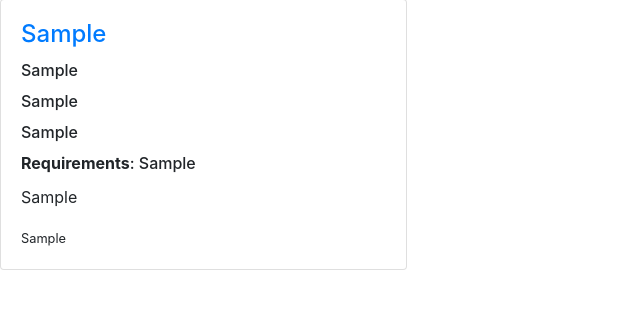
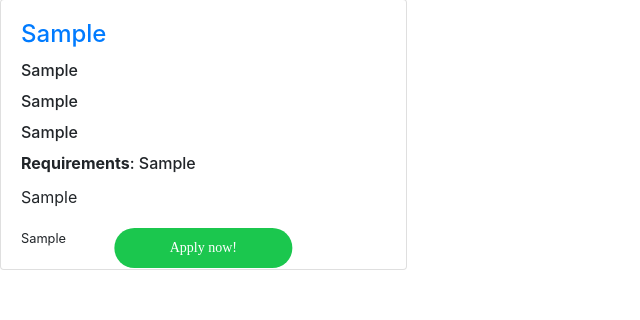
Before and after one commit to papansarkar101/JOBSERA, a Django app: template templates/search.html in a window 1280 px wide. Shown: the part 205-525 px from the top of the page, without its empty margins (0-640 px from the left). Run offline with Django 3.2, Linux system fonts and the light colour scheme; tables that the repository leaves empty hold one stand-in row (values such as "Sample post"); the template is opened without the code that fills it: values that come from a table or form of the project are taken from there, most other values are stand-ins (such as "Sample title", 1, 10 or a date in 2020); some libraries are stand-ins or nearby versions.

Commit message:
button-added

```diff
--- /dev/null
+++ b/static/style.css
@@ -0,0 +1,84 @@
+@import url("https://fonts.googleapis.com/css2?family=Rajdhani:wght@700&family=Roboto+Condensed&family=Roboto+Mono&display=swap");
+
+/*
+font-family: 'Rajdhani', sans-serif;
+font-family: 'Roboto Condensed', sans-serif;
+font-family: 'Roboto Mono', monospace;
+*/
+
+body {
+  font-family: "Rajdhani", sans-serif;
+  text-align: center;
+  margin: 0;
+  padding: 0;
+}
+
+button:focus {
+  outline: none;
+}
+
+.more {
+  position: absolute;
+  top: 92%;
+  left: 50%;
+  -webkit-transform: translate(-50%, -50%);
+  -moz-transform: translate(-50%, -50%);
+  -o-transform: translate(-50%, -50%);
+  -ms-transform: translate(-50%, -50%);
+  transform: translate(-50%, -50%);
+  display: inline-block;
+  height: 40px;
+  padding: 0px 55px;
+  background: #1bc74e;
+  border: none;
+  font: 14px "Varela Round";
+  color: #fff;
+  border-radius: 100px;
+  cursor: pointer;
+  -webkit-transition: 0.3s ease;
+  -moz-transition: 0.3s ease;
+  -o-transition: 0.3s ease;
+  transition: 0.3s ease;
+}
+
+.more:after {
+  content: "";
+  display: none;
+  position: absolute;
+  top: 50%;
+  left: 50%;
+  width: 20px;
+  height: 20px;
+  border: solid 2px;
+  border-color: #fff transparent transparent transparent;
+  border-radius: 100%;
+  -webkit-transition: 0.3s ease;
+  -moz-transition: 0.3s ease;
+  -o-transition: 0.3s ease;
+  transition: 0.3s ease;
+  animation: spin 1s infinite;
+  transform-origin: 0 0;
+}
+
+.more.load {
+  padding: 0px 0px;
+  width: 40px;
+  height: 40px;
+}
+
+.more.load span {
+  opacity: 0;
+}
+
+.more.load:after {
+  display: block;
+}
+
+@keyframes spin {
+  from {
+    transform: rotate(0) translate(-50%, -50%);
+  }
+  to {
+    transform: rotate(360deg) translate(-50%, -50%);
+  }
+}
--- a/static/stylesheet.css
+++ /dev/null
@@ -1,13 +0,0 @@
-@import url("https://fonts.googleapis.com/css2?family=Rajdhani:wght@700&family=Roboto+Condensed&family=Roboto+Mono&display=swap");
-
-/*
-font-family: 'Rajdhani', sans-serif;
-font-family: 'Roboto Condensed', sans-serif;
-font-family: 'Roboto Mono', monospace;
-*/
-
-body {
-  font-family: "Rajdhani", sans-serif;
-  text-align: center;
-  margin: 0;
-}
--- a/templates/base.html
+++ b/templates/base.html
@@ -6,7 +6,7 @@
     <meta name="viewport" content="width=device-width, initial-scale=1.0" />
     <title>JOBSERA</title>
     <!-- CSS -->
-    <link rel="stylesheet" href="{% static 'stylesheet.css' %}" />
+    <link rel="stylesheet" href="{% static 'style.css' %}" />
     <!-- Bootstrap -->
     <link
       rel="stylesheet"
--- a/templates/search.html
+++ b/templates/search.html
@@ -7,9 +7,9 @@
 <div class="row">
     {% for post in final_posts %}
     <div class="col-sm-4">
-      <div class="card">
+       <div class="card">
             <div class="card-body">
-              <a href="{{post.7}}">
+              <a href="{{post.7}}" target="_blank">
                 <h4 class="card-title">{{post.0}}</h4></a>
 
                 <h6 class="card-title">{{post.1}}</h6>
@@ -23,8 +23,11 @@
                 <p class="card-text"> {{ post.5 }} </p>
 
                 <small class="card-text"> {{ post.6 }} </small>
+
+                <a href="{{post.7}}" target="_blank">
+                <button class="more"><span>Apply now!</span></button> </a>
             </div>
-      </div>
+       </div>
     </div>
     {% endfor %}
 </div>
```
